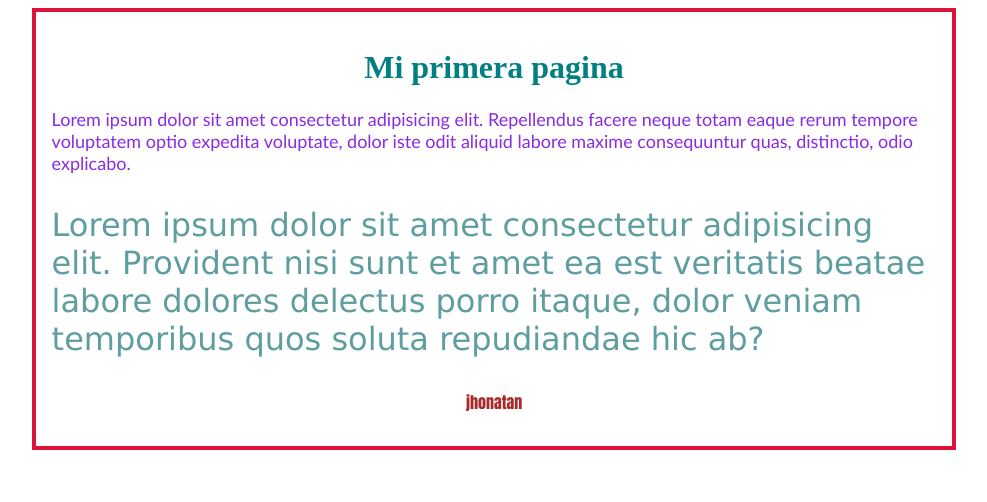
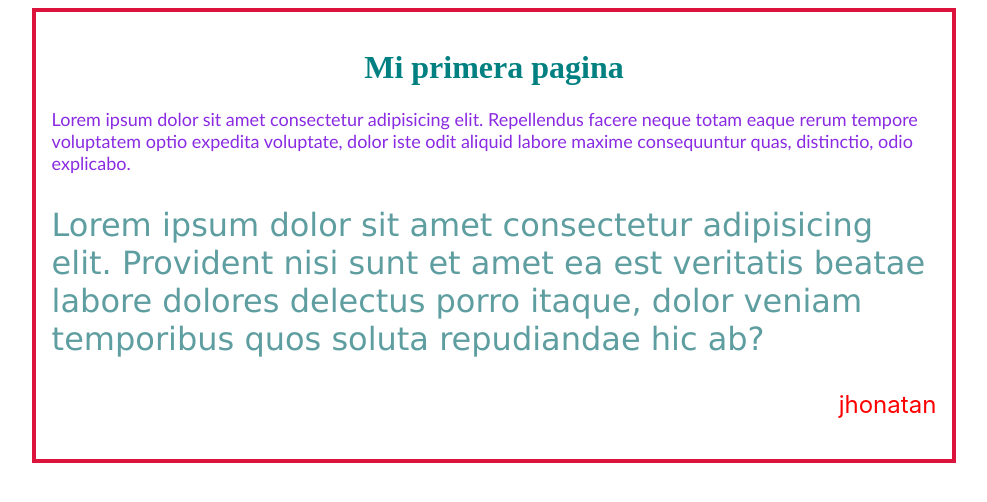
Before and after one commit to Jsvaldier/practicagit, a plain HTML site: page index.html in a window 1280 px wide. Shown: the whole page, without its empty margins (146-1133 px from the left). Drawn offline with Linux system fonts and the light colour scheme.

Commit message:
se modifica el tamaño dl piede de pagina, asi como la tipografia y el color

```diff
--- a/style.css
+++ b/style.css
@@ -16,9 +16,10 @@ h1{
 }
 
 #footer{
-    color: brown;
-    font-family: Impact, Haettenschweiler, 'Arial Narrow Bold', sans-serif;
-    text-align: center;
+    color: red;
+    font-family: -apple-system, BlinkMacSystemFont, 'Segoe UI', Roboto, Oxygen, Ubuntu, Cantarell, 'Open Sans', 'Helvetica Neue', sans-serif;
+    text-align: right;
+    font-size: x-large  ;
 }
 
 #contenedor1{
```
